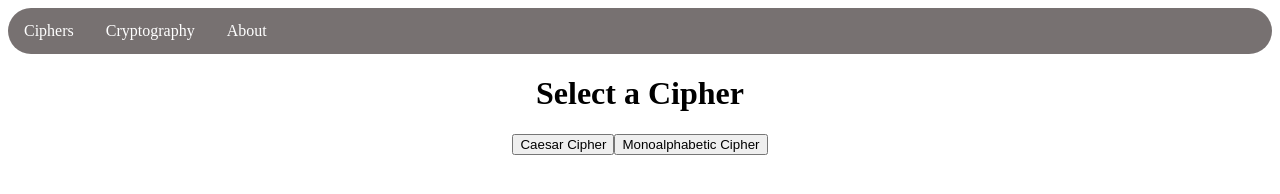
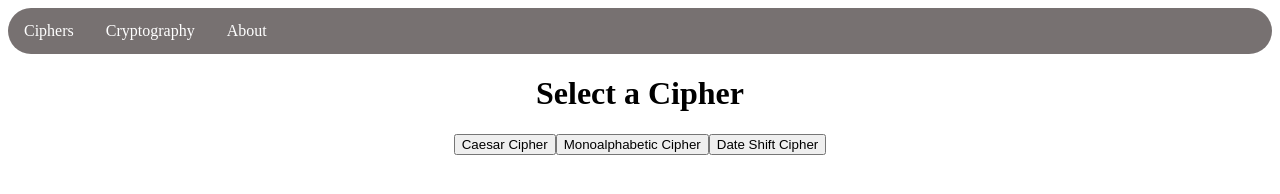
Before and after one commit to yazh-sax/Ciphernator, a plain HTML site: page index.html in a window 1280 px wide. Drawn offline with Linux system fonts and the light colour scheme.

Commit message:
Update index.html

```diff
--- a/index.html
+++ b/index.html
@@ -15,6 +15,7 @@
     <div id="indexButtons">
       <button onclick="window.location.href = 'caesarCipherPage.html'">Caesar Cipher</button>
       <button onclick="window.location.href = 'monoalphabeticCipherPage.html'">Monoalphabetic Cipher</button>
+      <button onclick="window.location.href = 'dateShiftCipherPage.html'">Date Shift Cipher</button>
     </div>
   </body>
 </html>
```
